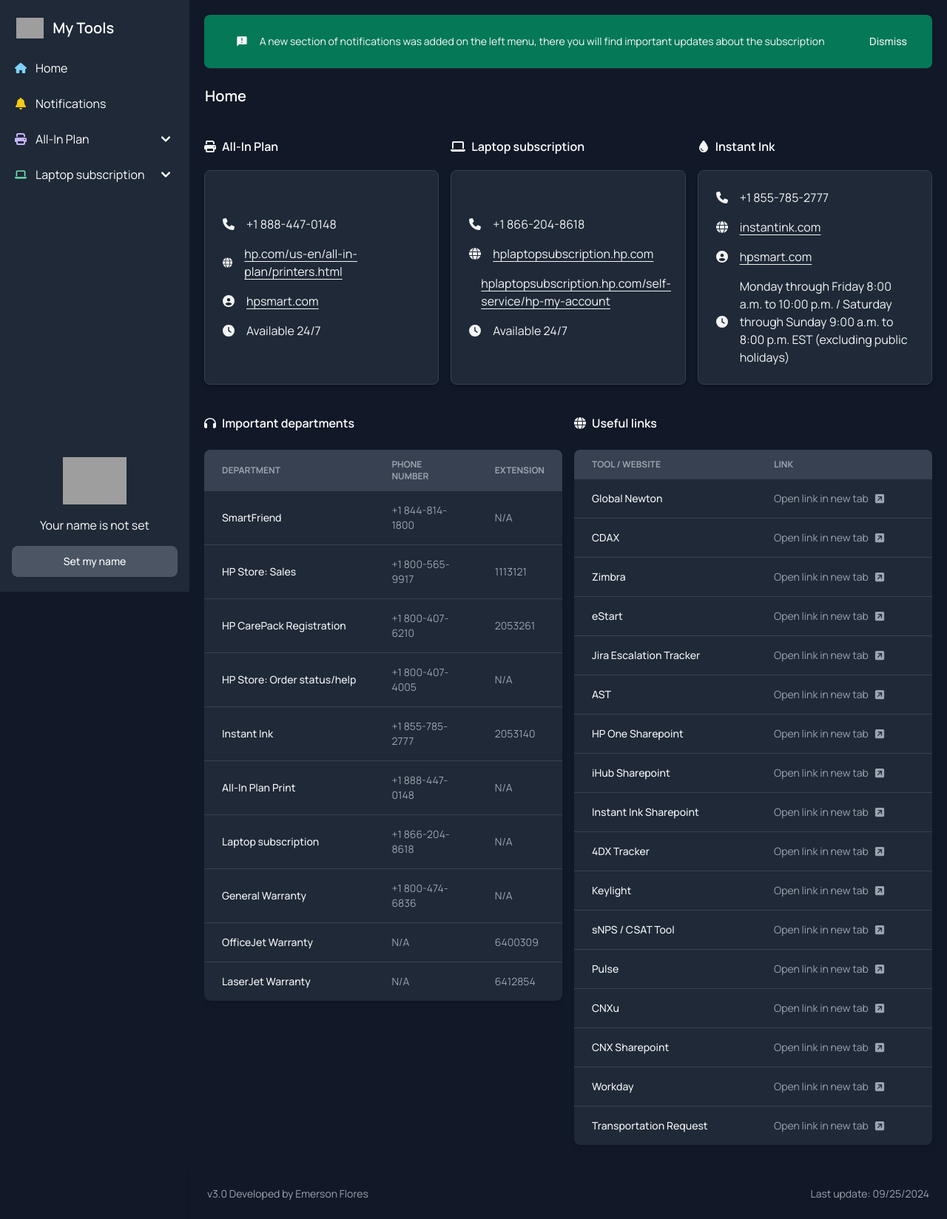
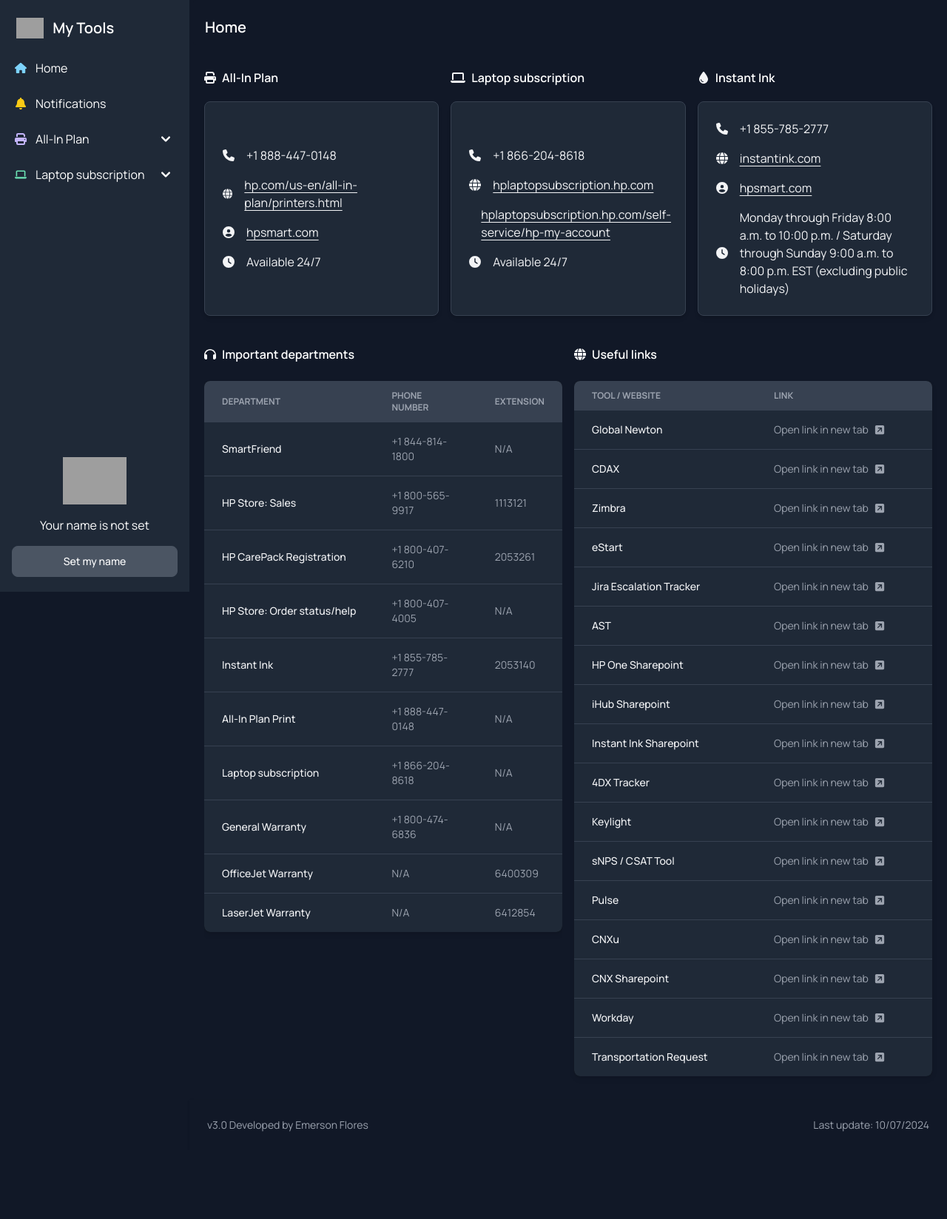
Before and after one commit to emerflores2024/hp-aip-tools, a Next.js app: page / in a window 1280 px wide. Shown: the whole page at 74% size. After the commit the page ends 1555 px from the top, so only its background shows below. Built offline with nearby package versions, Linux system fonts and the light colour scheme; grey boxes are pictures that could not be loaded.

Commit message:
fixed checkbox behaviour of na in cancellation date

```diff
--- a/app/layout.tsx
+++ b/app/layout.tsx
@@ -32,7 +32,7 @@
         <UserProvider>
           <SideBar isMobile={false}/>
           <main className="lg:ml-64 min-h-screen flex flex-col dark">
-            <Banner className='mt-5 mx-5'>
+            {/**<Banner className='mt-5 mx-5'>
               <div className="flex w-full items-center justify-between rounded-lg border-b border-gray-200 bg-gray-50 p-4 dark:border-gray-800 dark:bg-emerald-700">
                 <div className="mx-auto flex items-center">
                   <p className="flex items-center text-sm font-normal text-gray-500 dark:text-gray-50">
@@ -46,7 +46,7 @@
                   <div className='flex flex-row items-center gap-2'>Dismiss</div>
                 </Banner.CollapseButton>
               </div>
-            </Banner>
+            </Banner>**/}
             <NavBar />
             <div className="px-5 py-8">
               <Suspense fallback={<Loading />}>{children}</Suspense>
@@ -58,7 +58,7 @@
                     <p>v3.0 Developed by Emerson Flores</p>
                   </div>
                   <div>
-                    <p>Last update: 09/25/2024</p>
+                    <p>Last update: 10/07/2024</p>
                   </div>
                 </div>
               </Footer>
--- a/components/notes_base.tsx
+++ b/components/notes_base.tsx
@@ -51,12 +51,13 @@
     };
 
     const handleCancelNAChange = () => {
-        setCancelNA(!cancelNA);
-        if(cancelNA){
+        if(!cancelNA){
             setCancellationDate("N/A")
         } else {
             setCancellationDate(formatToMMDDYYYY(Date()))
+
         }
+        setCancelNA(!cancelNA);
     };
 
     const handleAgentActionsChange = (event: any) => {
@@ -203,12 +204,12 @@
                             <div className="flex justify-between">
                                 <Label htmlFor="cancellation_date" value="Cancellation date" />
                                 <div className="flex items-center gap-2">
-                                    <Checkbox className="dark:focus:ring-0" onChange={handleCancelNAChange} id="cancel_na"/>
+                                    <Checkbox checked={cancelNA} className="dark:focus:ring-0" onChange={handleCancelNAChange} id="cancel_na"/>
                                     <Label htmlFor="cancel_na">Not applicable</Label>
                                 </div>
                             </div>
                         </div>
-                        <Datepicker disabled={cancelNA} value={cancellationDate} onSelectedDateChanged={handleCancellationDateChange} id="cancellation_date" name="cancellation_date" required />
+                        <Datepicker disabled={Boolean(cancelNA)} value={cancellationDate} onSelectedDateChanged={handleCancellationDateChange} id="cancellation_date" name="cancellation_date" required />
                     </div>
                     <div>
                         <div className="mb-2 block">
```
